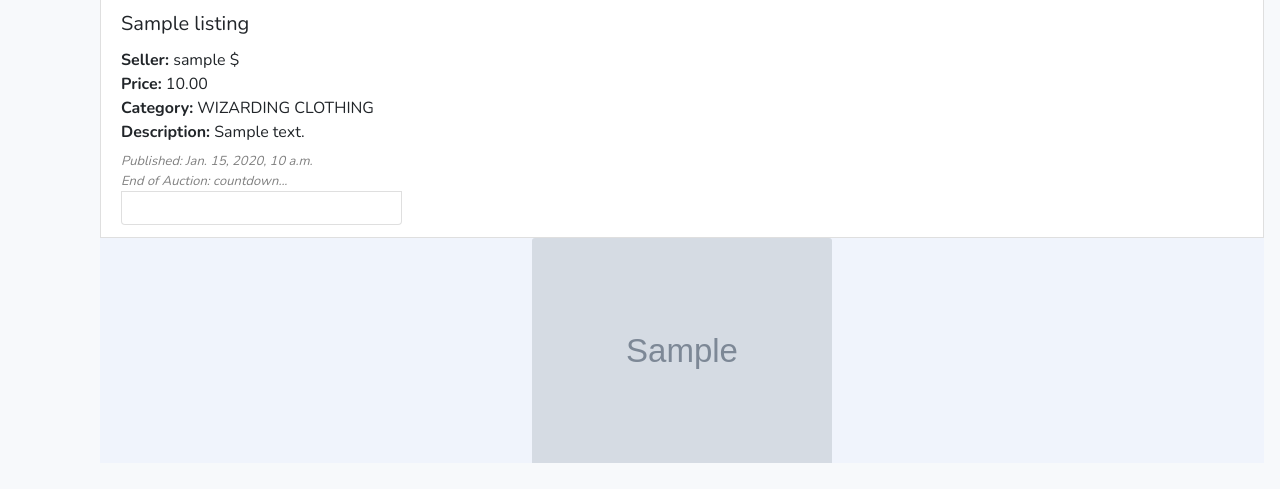
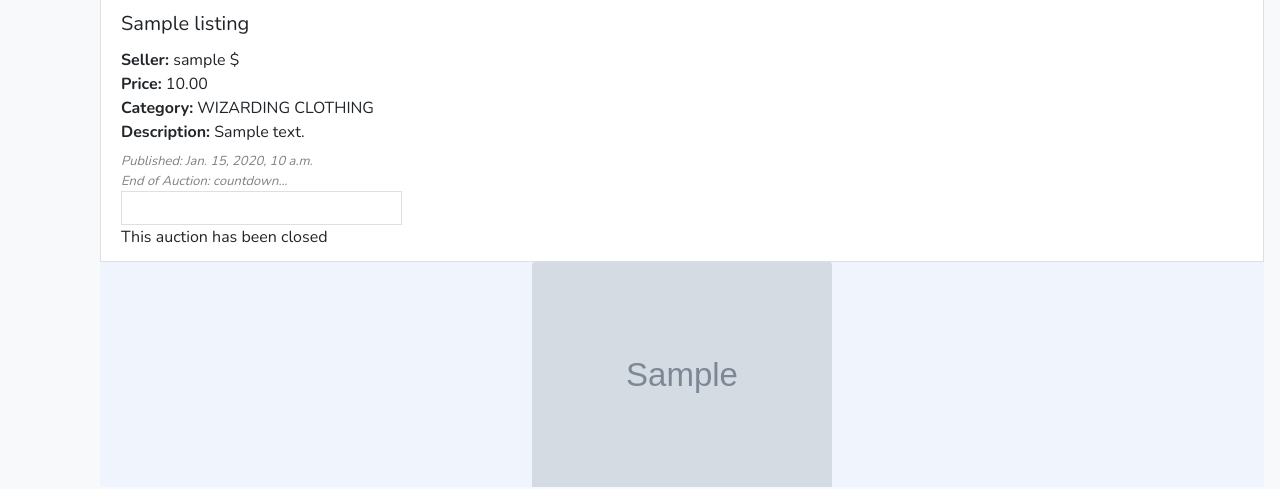
Before and after one commit to kspr9/Django-auctions-ecommerce, a Django app: page /listings/1/ in a window 1280 px wide. Shown: the part 250-739 px from the top of the page. Run offline with Django 3.2, Linux system fonts and the light colour scheme; tables that the repository leaves empty hold one stand-in row (values such as "Sample post"); grey boxes marked "Sample" are stand-in pictures; some libraries are stand-ins or nearby versions.

Commit message:
disabled bidding if auction is closed

```diff
--- a/auctions/templates/auctions/listing_page.html
+++ b/auctions/templates/auctions/listing_page.html
@@ -29,7 +29,6 @@ Passed elements:
                     <button form="watchlist-form" class="btn btn-success" value="add_to_watchlist" name="add_to_watchlist">Add to Watchlist</button>
                     {% endif %}
                     {% comment %} passing the listing.id into the watchlist function to redirect to correct listing page {% endcomment %}
-                    <input type="hidden" name="listing_id" value="{{ listing.id }}">
                     <input type="hidden" name="watchlist-form">
                 </form>
             {% endif %}
@@ -66,8 +65,9 @@ Passed elements:
                 {% endif %}
                 {% endcomment %}
             </div>
-        {% if user.is_authenticated and user.id != listing.seller.id %}
+        {% if user.id != listing.seller.id %}
         {% comment %} if user is is_authenticated and not the seller allow them to make a bid {% endcomment %}
+            {% if listing.closed == False %}
                 <form id="bid_form" action="{% url 'auctions:listing_page' listing.id %}" method="POST" class="form-item">
                     {% csrf_token %}
                     <div class="form-item-row">
@@ -75,22 +75,24 @@ Passed elements:
                             {{ bid_form }}
                         </div>
                         <input type="submit" name="bid-form" value="Place Bid" class="btn btn-primary btn-new-blue col-sm-2 col-4">
-                    <input type="hidden" name="listing_id" value="{{ listing.id }}">
                     </div>
                 </form>
+            {% elif listing.closed == True %}
+                <div>
+                    This auction has been closed
+                </div>
             {% endif %}
-        {% if user.is_authenticated and user.id == listing.seller.id %}
+        {% endif %}
+        {% if user.id == listing.seller.id %}
             {% comment %} if user is is_authenticated and seller allow them to close the listing {% endcomment %}
             <!-- --- Close the auction & announce the winner; open the listing again --- -->
             <form id="close-form" action="{% url 'auctions:listing_page' listing.id %}" method="POST">
                 {% csrf_token %}
-                {% if listing.closed %}
-                <button form="close-form" class="btn btn-danger" value="open-auction" name="open_auction">Open Auction</button>
-                {% else %}
-                <button form="close-form" class="btn btn-success" value="close-auction" name="close_auction">Close Auction</button>
+                {% if listing.closed == True %}
+                <button form="close-form" class="btn btn-outline-success" value="open-auction" name="open_auction">Open Auction</button>
+                {% elif listing.closed == False %}
+                <button form="close-form" class="btn btn-outline-danger" value="close-auction" name="close_auction">Close Auction</button>
                 {% endif %}
-                {% comment %} passing the listing.id into the close-form function to redirect to correct listing page {% endcomment %}
-                <input type="hidden" name="listing_id" value="{{ listing.id }}">
                 <input type="hidden" name="close-form">
             </form>
         {% endif %}
--- a/auctions/views.py
+++ b/auctions/views.py
@@ -185,19 +185,7 @@ def listing_page(request, listing_id):
 
         return on_watchlist
 
-    def check_auction_closed():
-        user = User.objects.get(id=request.user.id)
-        listing = listing_to_render
-
-        if listing.closed == True:
-            listing_closed = True
-        else:
-            listing_closed = False
-
     ######################################################
-
-
-
 
     ### returns listing page with bid form and on_watchlist if user is authenticated
     if request.user.is_authenticated:
@@ -212,9 +200,6 @@ def listing_page(request, listing_id):
         print(f'User of User object is {user}')
 
         message = None
-        #listing_closed = listing.closed
-
-
 
         ### add or delete listing from a watchlist
             # if the watchlist forms button click returned on_watchlist value=True
@@ -251,14 +236,14 @@ def listing_page(request, listing_id):
 
                 # if listing is closed,
                 # change listing.closed to True
-            if "close-auction" in request.POST:
+            if "close_auction" in request.POST:
                 # close the auction
                 listing.closed = True
                 listing.save()
 
                 # if listing is opened
                 # change listing.close to False
-            if "open-auction" in request.POST:
+            if "open_auction" in request.POST:
                 listing.closed = False
                 listing.save()
 
```
Lines whose indentation alone changed are shown as unchanged.
